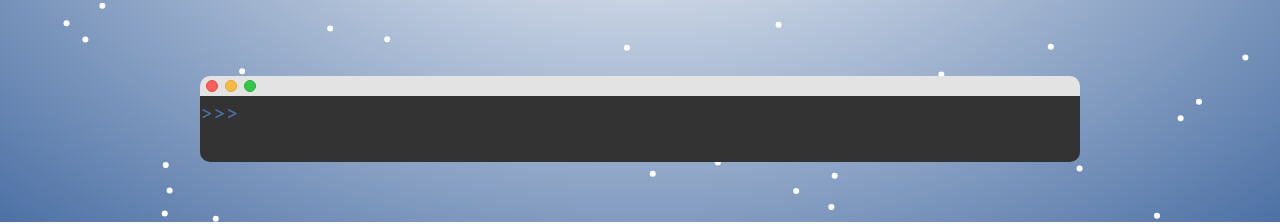
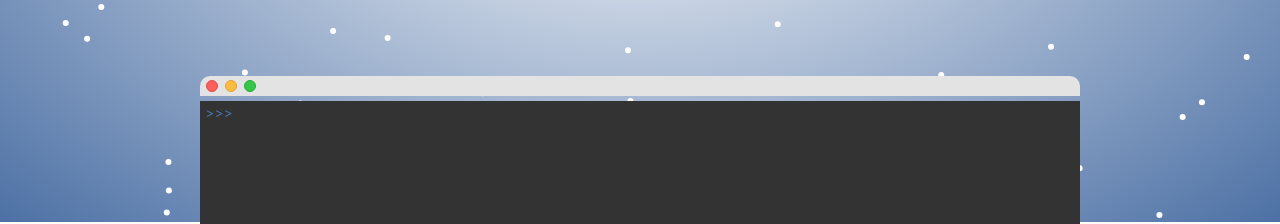
Before and after one commit to MZI207/mzi207.github.io, a plain HTML site: page index.html in a window 1280 px wide. Shown: the part 578-802 px from the top of the page. Drawn offline with nearby package versions, Linux system fonts and the light colour scheme.

Commit message:
Terminal fixes

```diff
--- a/css/main.css
+++ b/css/main.css
@@ -130,6 +130,7 @@
 #terminal{
     font-family: Arial, Helvetica, sans-serif;
     width: 100%;
+    height: 500px;
     background: #333333;
     color: #4d71a5;
     box-sizing: border-box;
@@ -137,13 +138,14 @@
 }
 
 #terminal .input{
-    min-width: 20px;
+    min-width: 10px;
     font-size: 16px;
     height: 18px;
     display: inline-block;
     border: none;
 }
 #terminal p{
-    margin: 0;
+    font-size: 16px;
+    margin: 5px;
     padding: 0;
 }
```
